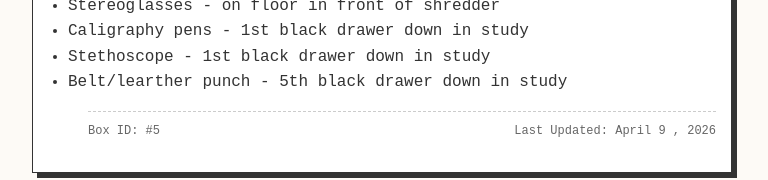
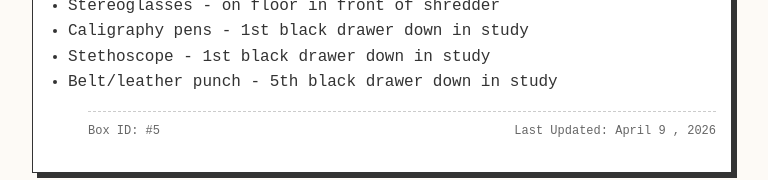
Before and after one commit to Essteejay/ClothesStorage.github.io, a plain HTML site: page index.html in a window 1280 px wide. Shown: the part 1826-2006 px from the top of the page, without its empty margins (258-1026 px from the left). Drawn offline with Linux system fonts and the light colour scheme.

Commit message:
Update index.html

```diff
--- a/index.html
+++ b/index.html
@@ -155,7 +155,7 @@ HTML
                  <li>Stereoglasses - on floor in front of shredder</li>
                 <li>Caligraphy pens - 1st black drawer down in study</li>
                 <li>Stethoscope -  1st black drawer down in study</li>
-                 <li>Belt/learther punch - 5th black drawer down in study</li>
+                 <li>Belt/leather punch - 5th black drawer down in study</li>
             <ul>
                 <div class="meta-data">
                 <span>Box ID: #5</span>
```
